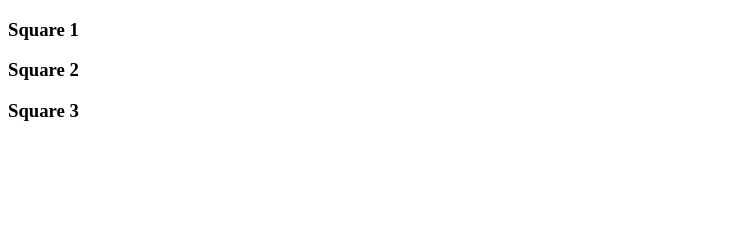
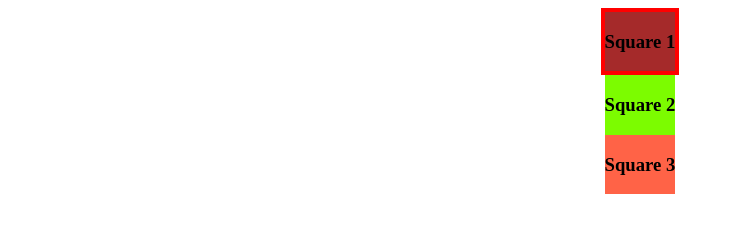
Before and after one commit to cthipsudo/MergeConflict-Practice, a plain HTML site: page index.html in a window 1280 px wide. Shown: the whole page, without its empty margins (0-733 px from the left). Drawn offline with Linux system fonts and the light colour scheme.

Commit message:
made a few changes

```diff
--- a/index.html
+++ b/index.html
@@ -3,6 +3,7 @@
 <head>
     <meta charset="UTF-8">
     <meta name="viewport" content="width=device-width, initial-scale=1.0">
+    <link rel="stylesheet" href="practice.css">
     <title>Document</title>
 </head>
 <body>
--- a/practice.css
+++ b/practice.css
@@ -1,3 +1,18 @@
 body {
+    display: flex;
+    flex-direction: column;
+    align-items: center;
+}
 
+div {
+    background-color: lawngreen;
 }
+
+
+div:nth-of-type(1) {
+    background-color: brown;
+    border: solid red 4px;
+}
+div:nth-of-type(3) {
+    background-color: tomato;
+}
```
